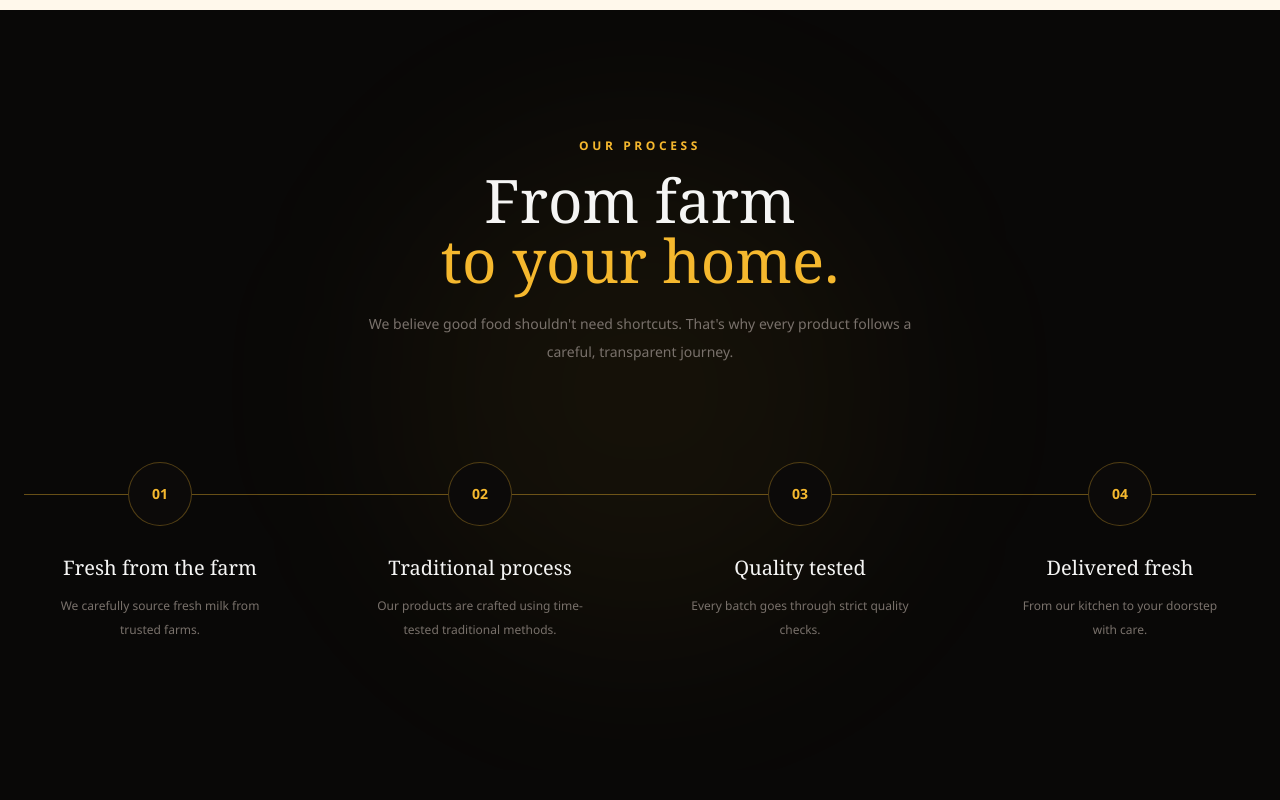
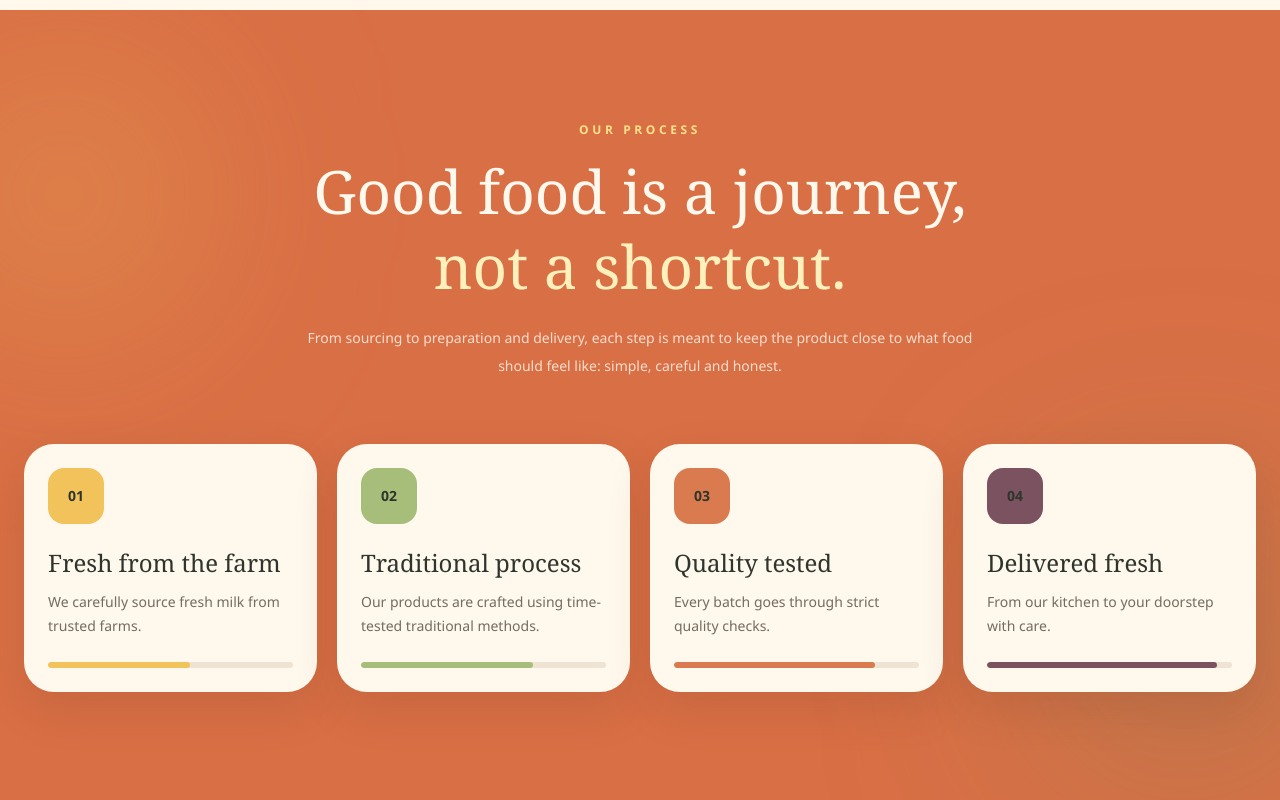
Before and after one commit to daveshkaushal-cloud/tiyasfoods, a Next.js app: page /Goodness in a window 1280 px wide. Shown: the part 2140-2940 px from the top of the page. Built offline with nearby package versions, Linux system fonts and the light colour scheme.

Commit message:
Redesign Goodness process with vibrant heritage palette

```diff
--- a/src/app/Components/Goodness/Process.jsx
+++ b/src/app/Components/Goodness/Process.jsx
@@ -3,47 +3,27 @@
 import { useEffect, useRef } from "react";
 import gsap from "gsap";
 import { ScrollTrigger } from "gsap/ScrollTrigger";
+import data from "../../../../data.json";
 
 gsap.registerPlugin(ScrollTrigger);
 
-import data from '../../../../data.json'
-
 const steps = data.processSteps || [];
+const stepColors = ["#F2C35A", "#A7BE7A", "#D97B4E", "#7A5260"];
 
 export default function Process() {
   const sectionRef = useRef(null);
 
   useEffect(() => {
     const ctx = gsap.context(() => {
-      gsap.from(".process-title", {
-        y: 50,
+      gsap.from(".process-step", {
+        y: 55,
         opacity: 0,
-        duration: 0.8,
+        duration: 0.7,
+        stagger: 0.15,
         scrollTrigger: {
           trigger: sectionRef.current,
-          start: "top 75%",
-        },
-      });
-
-      gsap.from(".process-line", {
-        scaleX: 0,
-        transformOrigin: "left center",
-        duration: 1.5,
-        ease: "power3.out",
-        scrollTrigger: {
-          trigger: sectionRef.current,
-          start: "top 60%",
-        },
-      });
-
-      gsap.from(".process-step", {
-        y: 60,
-        opacity: 0,
-        duration: 0.7,
-        stagger: 0.2,
-        scrollTrigger: {
-          trigger: sectionRef.current,
-          start: "top 55%",
+          start: "top 65%",
+          once: true,
         },
       });
     }, sectionRef);
@@ -52,57 +32,35 @@ export default function Process() {
   }, []);
 
   return (
-    <section
-      id="process"
-      ref={sectionRef}
-      className="relative overflow-hidden px-6 py-32"
-    >
-      <div className="absolute left-1/2 top-1/2 h-125 w-125 -translate-x-1/2 -translate-y-1/2 rounded-full bg-[#f5b82e]/5 blur-[100px]" />
+    <section ref={sectionRef} className="relative overflow-hidden bg-[#D96F45] px-6 py-28 text-[#FFF8EC]">
+      <div className="absolute -left-20 top-10 h-72 w-72 rounded-full bg-[#F4C45D]/25 blur-[100px]" />
+      <div className="absolute -right-16 bottom-0 h-80 w-80 rounded-full bg-[#6F8E61]/25 blur-[110px]" />
 
       <div className="relative mx-auto max-w-7xl">
-        <div className="process-title mx-auto max-w-2xl text-center">
-          <p className="mb-4 text-xs font-semibold tracking-[0.3em] text-[#f5b82e]">
-            OUR PROCESS
-          </p>
-
-          <h2 className="font-display text-4xl md:text-6xl">
-            From farm
-            <br />
-            <span className="text-[#f5b82e]">
-              to your home.
-            </span>
+        <div className="mx-auto max-w-3xl text-center">
+          <p className="text-xs font-semibold tracking-[0.3em] text-[#FFE08B]">OUR PROCESS</p>
+          <h2 className="mt-4 font-serif text-4xl leading-tight md:text-6xl">
+            Good food is a journey,
+            <span className="block text-[#FFF0BC]">not a shortcut.</span>
           </h2>
-
-          <p className="mx-auto mt-5 max-w-xl text-sm leading-7 text-stone-500">
-            We believe good food shouldn't need shortcuts.
-            That's why every product follows a careful,
-            transparent journey.
+          <p className="mx-auto mt-5 max-w-2xl text-sm leading-7 text-[#FFF1E4]/85">
+            From sourcing to preparation and delivery, each step is meant to keep the product close to what food should feel like: simple, careful and honest.
           </p>
         </div>
 
-        <div className="relative mt-24">
-          <div className="process-line absolute left-0 right-0 top-8 hidden h-px bg-[#f5b82e]/40 md:block" />
-
-          <div className="grid gap-12 md:grid-cols-4">
-            {steps.map((step) => (
-              <div
-                key={step.number}
-                className="process-step relative text-center"
-              >
-                <div className="relative z-10 mx-auto grid h-16 w-16 place-items-center rounded-full border border-[#f5b82e]/30 bg-[#0c0a09] text-sm font-semibold text-[#f5b82e]">
-                  {step.number}
-                </div>
-
-                <h3 className="mt-7 font-display text-xl">
-                  {step.title}
-                </h3>
-
-                <p className="mx-auto mt-3 max-w-55 text-xs leading-6 text-stone-500">
-                  {step.description}
-                </p>
+        <div className="mt-16 grid gap-5 md:grid-cols-2 lg:grid-cols-4">
+          {steps.map((step, index) => (
+            <div key={step.number} className="process-step rounded-[30px] bg-[#FFF8EC] p-6 text-[#2E352D] shadow-[0_18px_45px_rgba(92,47,27,0.14)]">
+              <div className="grid h-14 w-14 place-items-center rounded-2xl text-sm font-bold" style={{ backgroundColor: stepColors[index % stepColors.length] }}>
+                {step.number}
               </div>
-            ))}
-          </div>
+              <h3 className="mt-6 font-serif text-2xl leading-tight">{step.title}</h3>
+              <p className="mt-3 text-sm leading-6 text-[#756B5F]">{step.description}</p>
+              <div className="mt-6 h-1.5 w-full overflow-hidden rounded-full bg-[#EFE4D3]">
+                <div className="h-full rounded-full" style={{ width: `${58 + index * 12}%`, backgroundColor: stepColors[index % stepColors.length] }} />
+              </div>
+            </div>
+          ))}
         </div>
       </div>
     </section>
```
